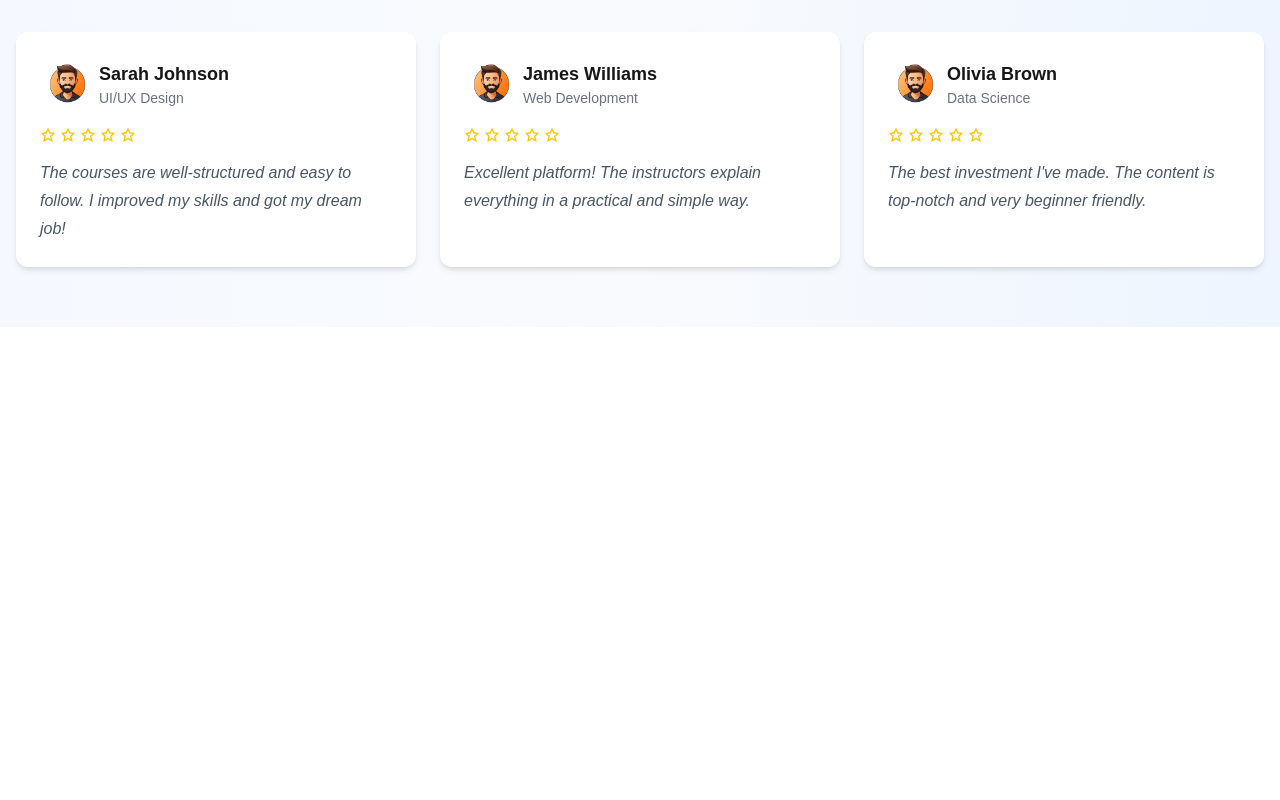
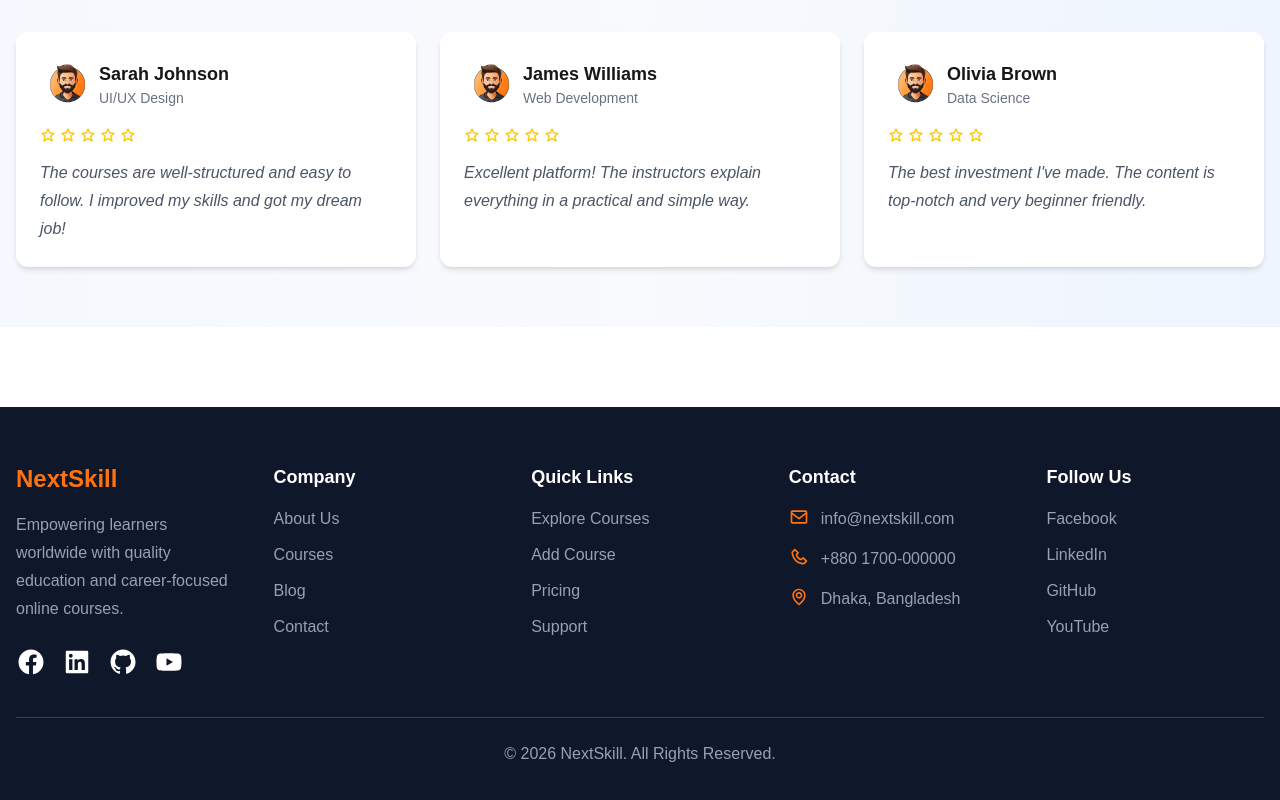
Before and after one commit to foysal41/nextskill, a Next.js app: page / in a window 1280 px wide. Shown: the part 2046-2846 px from the top of the page. Before the commit the page ends 2373 px from the top, so only its background shows below. Built offline with nearby package versions, Linux system fonts and the light colour scheme.

Commit message:
added scroll bg in menu. When scroll 80px nav bg will visible with shadow. And modified some padding and height in menu and increase menu icon in mobile

```diff
--- /dev/null
+++ b/src/app/components/shared/Footer.tsx
@@ -0,0 +1,119 @@
+import React from "react";
+import Link from "next/link";
+import {
+  BiLogoFacebookCircle,
+  BiLogoLinkedinSquare,
+  BiLogoGithub,
+  BiLogoYoutube,
+  BiEnvelope,
+  BiPhone,
+  BiMap,
+} from "react-icons/bi";
+
+export const Footer = (): React.ReactElement => {
+  return (
+    <footer className="bg-[#0F172A] text-white mt-20">
+      <div className="max-w-[1500px] mx-auto px-4 py-14">
+
+        <div className="grid grid-cols-1 sm:grid-cols-2 lg:grid-cols-5 gap-10">
+
+          {/* Company */}
+          <div>
+            <h2 className="text-2xl font-bold text-[#FE7310]">
+              NextSkill
+            </h2>
+
+            <p className="text-gray-400 mt-4 leading-7">
+              Empowering learners worldwide with quality education
+              and career-focused online courses.
+            </p>
+
+            <div className="flex gap-4 mt-6">
+              <BiLogoFacebookCircle className="text-3xl hover:text-[#FE7310] cursor-pointer transition" />
+              <BiLogoLinkedinSquare className="text-3xl hover:text-[#FE7310] cursor-pointer transition" />
+              <BiLogoGithub className="text-3xl hover:text-[#FE7310] cursor-pointer transition" />
+              <BiLogoYoutube className="text-3xl hover:text-[#FE7310] cursor-pointer transition" />
+            </div>
+          </div>
+
+          {/* Company Links */}
+          <div>
+            <h3 className="text-lg font-bold mb-4">
+              Company
+            </h3>
+
+            <ul className="space-y-3 text-gray-400">
+              <li><Link href="/">About Us</Link></li>
+              <li><Link href="/">Courses</Link></li>
+              <li><Link href="/">Blog</Link></li>
+              <li><Link href="/">Contact</Link></li>
+            </ul>
+          </div>
+
+          {/* Quick Links */}
+          <div>
+            <h3 className="text-lg font-bold mb-4">
+              Quick Links
+            </h3>
+
+            <ul className="space-y-3 text-gray-400">
+              <li><Link href="/">Explore Courses</Link></li>
+              <li><Link href="/">Add Course</Link></li>
+              <li><Link href="/">Pricing</Link></li>
+              <li><Link href="/">Support</Link></li>
+            </ul>
+          </div>
+
+          {/* Contact */}
+          <div>
+            <h3 className="text-lg font-bold mb-4">
+              Contact
+            </h3>
+
+            <div className="space-y-4 text-gray-400">
+
+              <div className="flex gap-3">
+                <BiEnvelope className="text-xl text-[#FE7310]" />
+                <span>info@nextskill.com</span>
+              </div>
+
+              <div className="flex gap-3">
+                <BiPhone className="text-xl text-[#FE7310]" />
+                <span>+880 1700-000000</span>
+              </div>
+
+              <div className="flex gap-3">
+                <BiMap className="text-xl text-[#FE7310]" />
+                <span>Dhaka, Bangladesh</span>
+              </div>
+
+            </div>
+          </div>
+
+          {/* Follow */}
+          <div>
+            <h3 className="text-lg font-bold mb-4">
+              Follow Us
+            </h3>
+
+            <ul className="space-y-3 text-gray-400">
+              <li>Facebook</li>
+              <li>LinkedIn</li>
+              <li>GitHub</li>
+              <li>YouTube</li>
+            </ul>
+          </div>
+
+        </div>
+
+        {/* Bottom */}
+        <div className="border-t border-gray-700 mt-10 pt-6 text-center text-gray-400">
+          © 2026 NextSkill. All Rights Reserved.
+        </div>
+
+      </div>
+    </footer>
+  );
+};
+
+export default Footer;
--- a/src/app/layout.tsx
+++ b/src/app/layout.tsx
@@ -3,6 +3,7 @@ import { Geist, Geist_Mono } from "next/font/google";
 import "./globals.css";
 import { Navbar } from "./components/shared/Navbar/Navbar";
 import { WrapperNav } from "./components/shared/Navbar/WrapperNav";
+import Footer from "./components/shared/Footer";
 
 const geistSans = Geist({
   variable: "--font-geist-sans",
@@ -32,6 +33,7 @@ export default function RootLayout({
       <body className="min-h-full flex flex-col">
         <WrapperNav></WrapperNav>
         {children}
+        <Footer></Footer>
         </body>
     </html>
   );
```
Also changed, not shown: src/app/components/shared/Navbar/Navbar.tsx (+17 -4 lines).
